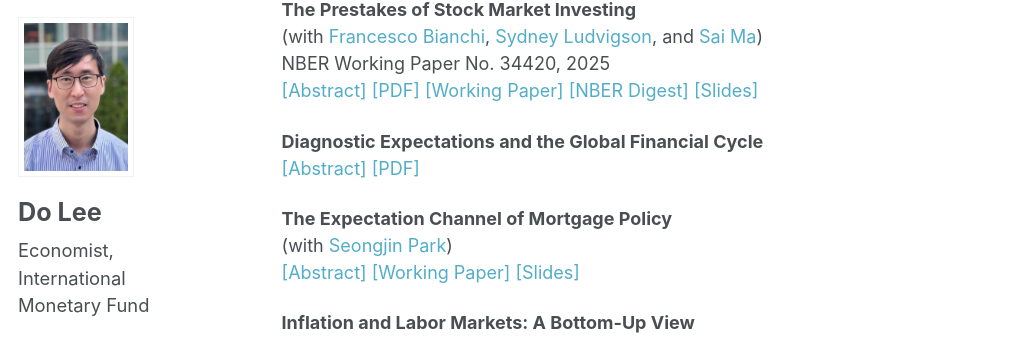
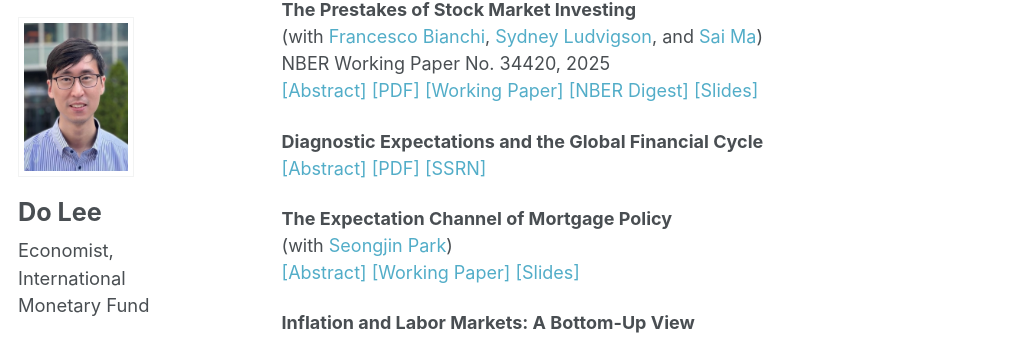
Before and after one commit to doqlee/doqlee.github.io, a Jekyll site: the page built from _pages/main.md, in a window 1280 px wide and 900 px high, scrolled down 1183 px. Shown: the part 102-442 px from the top of the window, without its empty margins (0-1017 px from the left). Built offline with Jekyll 4.4.1, drawn with Linux system fonts in a browser that asks for light colours; some web fonts are replaced.

Commit message:
Add SSRN link for GFC paper
Co-Authored-By: Claude Opus 5.5 <noreply@anthropic.com>

```diff
--- a/_pages/main.md
+++ b/_pages/main.md
@@ -119,7 +119,7 @@ How rational is the stock market and how efficiently does it process information
 </div>
 
 **Diagnostic Expectations and the Global Financial Cycle** \
-<a href="#/" onclick="visib('DEGFC2026')">[Abstract]</a> [[PDF]](../files/diagnostic_expectations_gfc.pdf)
+<a href="#/" onclick="visib('DEGFC2026')">[Abstract]</a> [[PDF]](../files/diagnostic_expectations_gfc.pdf) [[SSRN]](https://papers.ssrn.com/abstract=7706139)
 <div id="DEGFC2026" style="display: none; text-align: justify; line-height: 1.2" >
 Equity prices co-move strongly across countries, while cross-border equity flows co-move much less. This paper studies the role of expectations in explaining this feature of the global financial cycle. Using analysts' earnings forecasts for firms in 97 countries over 1995 to 2024, I extract a real-time global belief factor from forecast revisions. Long-horizon forecasts over-react to the global belief factor, which also predicts a boom and bust in the global financial cycle. In a multi-country model where foreign and home investors over-weight recent news about global earnings growth, calibrated beliefs reproduce the boom and bust and the gap between price and flow comovement.
 <br>
```
